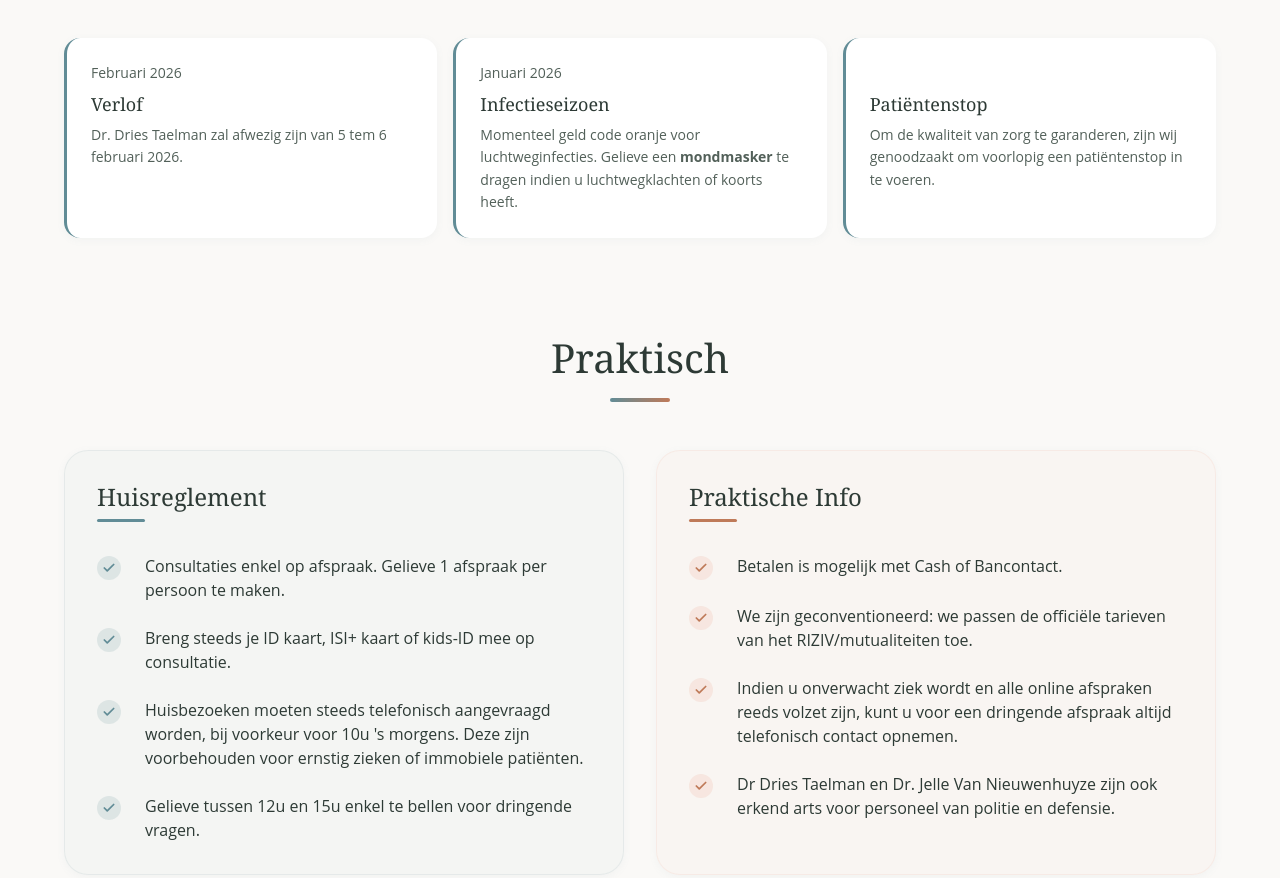
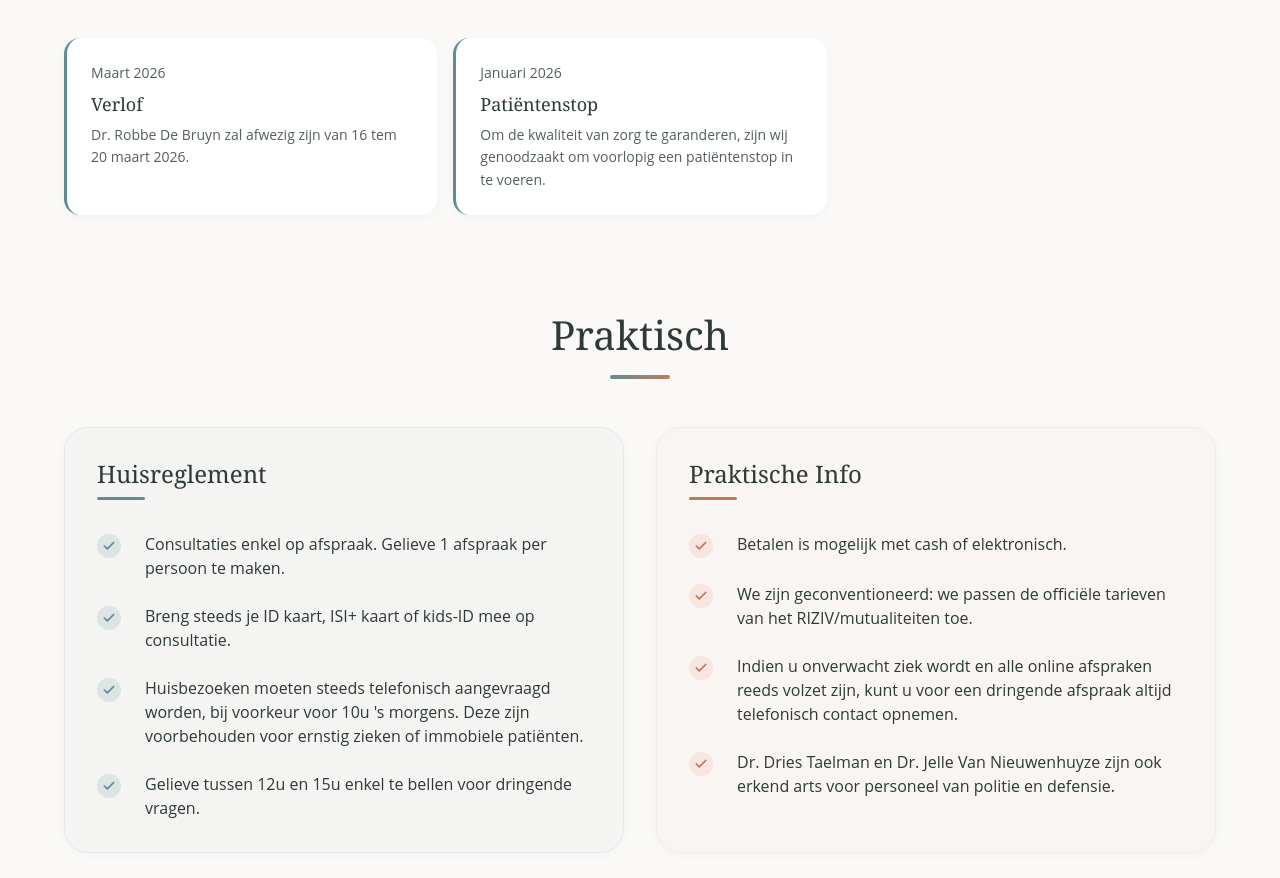
Before and after one commit to thepycoder/web_editor, a plain HTML site: page templates/de-rotonde-template/index.html in a window 1280 px wide. Shown: the part 960-1838 px from the top of the page. Drawn offline with Linux system fonts and the light colour scheme.

Commit message:
Tine edits

```diff
--- a/templates/de-rotonde-template/index.html
+++ b/templates/de-rotonde-template/index.html
@@ -784,16 +784,12 @@
         <h2 class="section-title" data-editable="">Nieuws</h2>
         <div class="announcements__grid" data-repeatable="">
           <div class="announcement-card">
-            <div class="announcement-card__date" data-editable="">Februari 2026</div>
+            <div class="announcement-card__date" data-editable="">Maart 2026</div>
             <h3 class="announcement-card__title" data-editable="">Verlof</h3>
-            <p class="announcement-card__text" data-editable="">Dr. Dries Taelman zal afwezig zijn van 5 tem 6 februari 2026.</p>
+            <p class="announcement-card__text" data-editable="">Dr. Robbe De Bruyn zal afwezig zijn van 16 tem 20 maart 2026.</p>
           </div>
           <div class="announcement-card">
             <div class="announcement-card__date" data-editable="">Januari 2026</div>
-            <h3 class="announcement-card__title" data-editable="">Infectieseizoen</h3>
-            <p class="announcement-card__text" data-editable="">Momenteel geld code oranje voor luchtweginfecties. Gelieve een <b>mondmasker</b> te dragen indien u luchtwegklachten of koorts heeft.&nbsp;</p>
-          </div><div class="announcement-card">
-            <div class="announcement-card__date" data-editable=""><br></div>
             <h3 class="announcement-card__title" data-editable="">Patiëntenstop</h3>
             <p class="announcement-card__text" data-editable="">Om de kwaliteit van zorg te garanderen, zijn wij genoodzaakt om voorlopig een patiëntenstop in te voeren.&nbsp;</p>
           </div>
@@ -832,7 +828,7 @@
             <ul class="house-rules__list" data-repeatable="">
               <li class="house-rules__item">
                 <span class="house-rules__bullet"></span>
-                <span data-editable="">Betalen is mogelijk met Cash of Bancontact.</span>
+                <span data-editable="">Betalen is mogelijk met cash of elektronisch.</span>
               </li>
               <li class="house-rules__item">
                 <span class="house-rules__bullet"></span>
@@ -843,7 +839,7 @@
                 <span data-editable="">Indien u onverwacht ziek wordt en alle online afspraken reeds volzet zijn, kunt u voor een dringende afspraak altijd telefonisch contact opnemen.</span>
               </li><li class="house-rules__item">
                 <span class="house-rules__bullet"></span>
-                <span data-editable="">Dr Dries Taelman en Dr. Jelle Van Nieuwenhuyze zijn ook erkend arts voor personeel van politie en defensie.</span>
+                <span data-editable="">Dr. Dries Taelman en Dr. Jelle Van Nieuwenhuyze zijn ook erkend arts voor personeel van politie en defensie.</span>
               </li>
             </ul>
           </div>
@@ -894,7 +890,7 @@
             </div>
             <h3 class="team-card__name" data-editable="">Saartje De Maesschalck</h3>
             <p class="team-card__role" data-editable="">Verpleegkundige</p>
-            <p class="team-card__bio" data-editable="">Onthaal + verpleegkundige taken waaronder wondzorg, vaccinaties, bloedafnames en pre-operatieve onderzoeken.</p>
+            <p class="team-card__bio" data-editable="">Onthaal<br>Verpleegkundige taken</p>
           </div>
           <div class="team-card">
             <div class="team-card__avatar">
@@ -941,9 +937,9 @@
           </div>
           <div class="contact__map">
             <a href="https://www.google.com/maps/place/Huisartsenpraktijk+De+Rotonde/@51.1147114,3.9429494,17z/data=!4m15!1m8!3m7!1s0x47c3835494bd01e3:0x2b00e5feb6c14739!2sGentse+Steenweg+143,+9160+Lokeren!3b1!8m2!3d51.1147114!4d3.9429494!16s%2Fg%2F11crrnr9_m!3m5!1s0x47c3838eb9e555c7:0xa566647e60c73e74!8m2!3d51.1146838!4d3.94307!16s%2Fg%2F11fd44zj_m?entry=ttu&amp;g_ep=EgoyMDI2MDEyOC4wIKXMDSoASAFQAw%3D%3D" target="_blank" rel="noopener noreferrer" title="Bekijk locatie op Google Maps - Gentse Steenweg 143, 9160 Lokeren" class="contact__map-link">
-              <img src="./assets/map.png" alt="Locatie Huisartsenpraktijk De Rotonde - Gentse Steenweg 143, 9160 Lokeren" width="600" height="400" loading="lazy">
+              <img data-editable-image="" src="./assets/map.png" alt="Locatie Huisartsenpraktijk De Rotonde - Gentse Steenweg 143, 9160 Lokeren" width="600" height="400" loading="lazy">
             </a>
-            <span class="contact__map-badge"><svg width="14" height="14" viewBox="0 0 24 24" fill="none" stroke="currentColor" stroke-width="2.5" stroke-linecap="round" stroke-linejoin="round" style="vertical-align: -0.1em;"><path d="M21 10c0 7-9 13-9 13s-9-6-9-13a9 9 0 0 1 18 0z"></path><circle cx="12" cy="10" r="3"></circle></svg> Klik op de kaart om naar Google Maps te gaan</span>
+            <span class="contact__map-badge"><svg width="14" height="14" viewBox="0 0 24 24" fill="none" stroke="currentColor" stroke-width="2.5" stroke-linecap="round" stroke-linejoin="round" style="vertical-align: -0.1em;"><path d="M21 10c0 7-9 13-9 13s-9-6-9-13a9 9 0 0 1 18 0z"></path><circle cx="12" cy="10" r="3"></circle></svg> Klik om naar Google Maps te gaan</span>
           </div>
         </div>
       </div>
@@ -986,4 +982,7 @@
     }
   });
   </script>
+
+
+
 </body></html>
```
